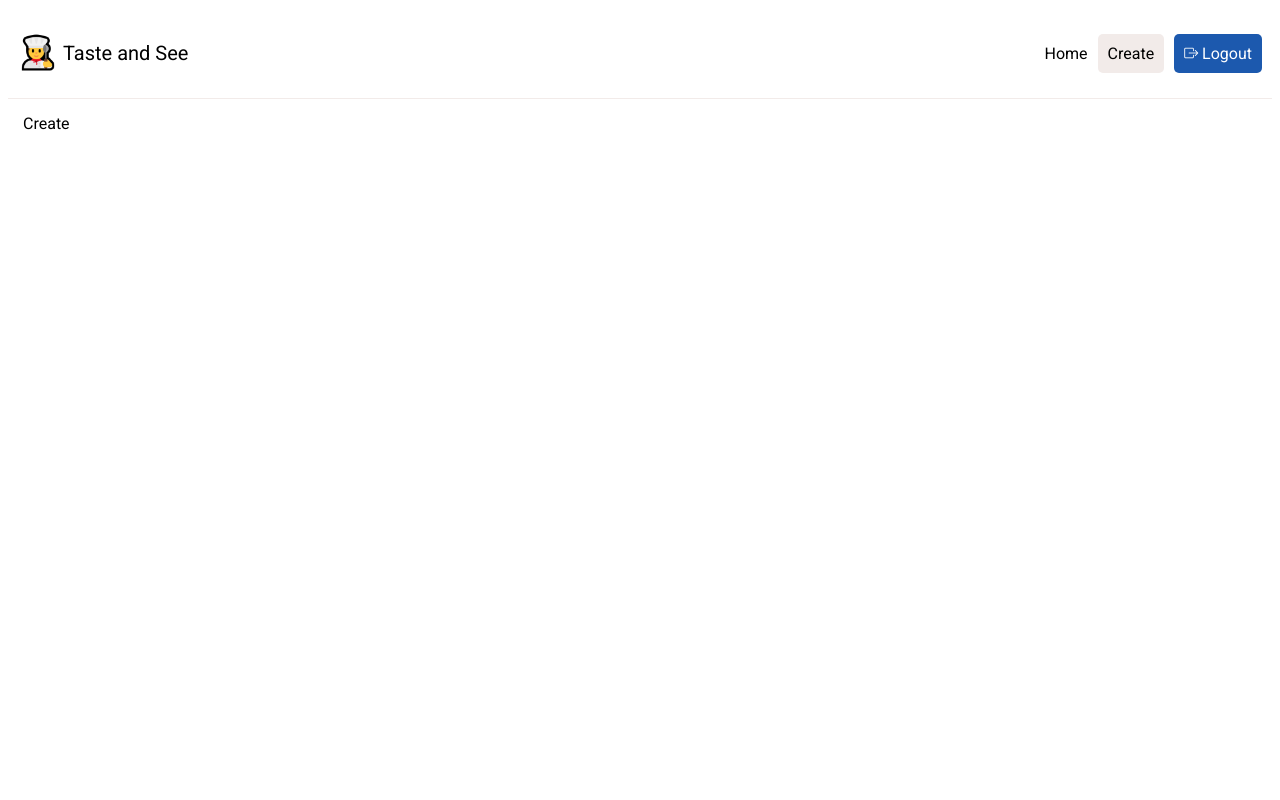
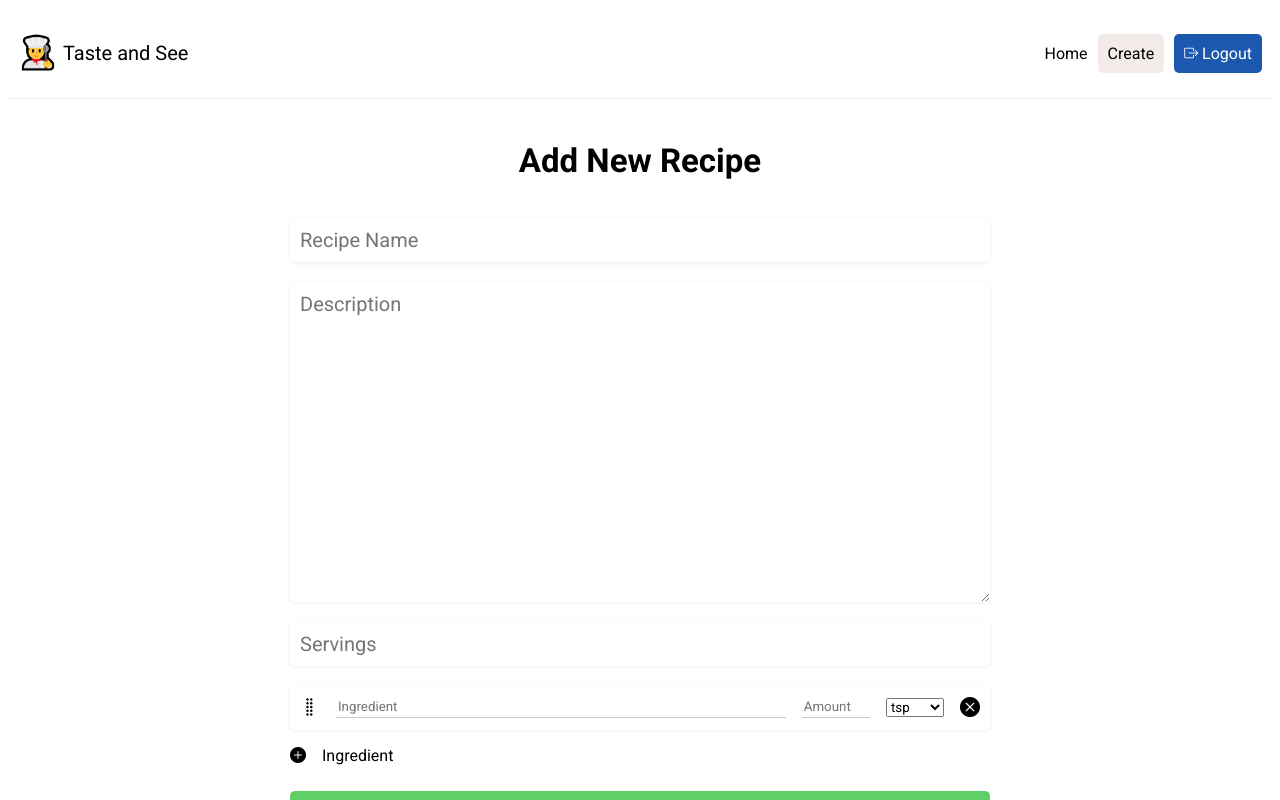
Before and after one commit to lruiz5/taste-and-see, a React (Create React App) app: page /create in a window 1280 px wide. Shown: the top 800 px of the page. Built offline with nearby package versions, Linux system fonts and the light colour scheme.

Commit message:
added page layout for creating a new recipe.
 crud ops not set up yet

```diff
--- a/package.json
+++ b/package.json
@@ -11,6 +11,7 @@
     "react-dom": "^18.2.0",
     "react-router-dom": "^6.9.0",
     "react-scripts": "5.0.1",
+    "react-toastify": "^9.1.2",
     "web-vitals": "^2.1.4"
   },
   "scripts": {
--- a/src/App.css
+++ b/src/App.css
@@ -1,51 +1,6 @@
 a{
   text-decoration: none;
   color: currentColor
-}
-
-/* Create Blog Post Component */
-.create .heading{
-  text-align: center;
-  font-size: 22px;
-  margin-top: 20px;
-}
-
-.createPost{
-  display: flex;
-  flex-direction: column;
-  max-width: 700px;
-  margin: 20px auto;
-}
-
-.createPost .title{
-  font-size: 20px;
-  margin: 10px 0px;
-  padding: 10px;
-  border-radius: 5px;
-  border: 0px;
-  box-shadow: #F2EBE9 0px 1px 4px;
-
-}
-
-.createPost .description{
-  font-size: 20px;
-  margin: 10px 0px;
-  padding: 10px;
-  border-radius: 5px;
-  border: 0px;
-  box-shadow: #F2EBE9 0px 1px 4px;
-  height: 300px;
-}
-
-.createPost button{
-  font-size: 18px;
-  margin: 10px 0px;
-  padding: 15px 20px;
-  background-color: #5FD068;
-  border: 0px;
-  border-radius: 5px;
-  color: #ffffff;
-  cursor: pointer;
 }
 
 
--- /dev/null
+++ b/src/components/IngredientInput.css
@@ -0,0 +1,41 @@
+
+
+  .ingredient-containter {
+    background: white;
+    padding: 16px;
+  }
+
+  i{
+    cursor: pointer;
+  }
+
+  input {
+    border: none;
+    border-bottom: 1px rgba(0, 0, 0, 0.2) solid;
+    transition: all 200ms;
+    padding-bottom: 0.2rem;
+  }
+
+  input:focus {
+    outline: none;
+    border-color: #FF5252;
+  }
+
+  .flex-horoz {
+    display: flex;
+    flex-direction: row;
+    margin: 16px 0;
+    align-items: center;
+  }
+  .flex-horoz>* { margin: 0 8px; }
+  .flex-horoz>*:first-child { margin: 0 8px 0 0; }
+  .flex-horoz>*:last-child { margin: 0 0 0 8px; }
+
+  .ingredient { margin: 16px 0; }
+  .ingredient>*:nth-child(1) { cursor: all-scroll; }
+  .ingredient>*:nth-child(2) { flex-grow: 10; width: 60px; }
+  .ingredient>*:nth-child(3) { flex-grow: 0.5; width: 45px; }
+  .ingredient>*:nth-child(4) { cursor: pointer; }
+  .ingredient input { flex-shrink: 1; }
+
+  .add-ingredients { cursor: pointer; }
--- /dev/null
+++ b/src/components/IngredientInput.js
@@ -0,0 +1,65 @@
+import { toast } from "react-toastify";
+import "./IngredientInput.css";
+
+export const IngredientInput = () => {
+  function removeItem(el) {
+    el.parentElement.remove();
+  }
+
+  function addItem() {
+    let child = document.createElement("div");
+    child.className = "ingredient flex-horoz";
+
+    let dragHandle = document.createElement("i");
+    dragHandle.className = "bi bi-grip-vertical";
+    child.appendChild(dragHandle);
+
+    let ingredient = document.createElement("input");
+    ingredient.type = "text";
+    ingredient.placeholder = "Ingredient";
+    child.appendChild(ingredient);
+
+    let amount = document.createElement("input");
+    amount.type = "text";
+    amount.placeholder = "Amount";
+    child.appendChild(amount);
+
+    let removeButton = document.createElement("i");
+    removeButton.className = "bi bi-x-circle-fill";
+    removeButton.onclick = function () {
+      removeItem(removeButton);
+    };
+    child.appendChild(removeButton);
+
+    let i = document.getElementById("ingredients");
+    i.insertBefore(child, i.lastElementChild);
+  }
+
+  return (
+    <div class="ingredient-container" id="ingredients">
+      <div class="ingredient flex-horoz">
+        <i class="bi bi-grip-vertical"></i>
+        <input type="text" placeholder="Ingredient" />
+        <input type="text" placeholder="Amount" />
+        <select>
+          <option value="tsp">tsp</option>
+          <option value="tbsp">tbsp</option>
+          <option value="mg">mg</option>
+          <option value="kg">kg</option>
+          <option value="oz">oz</option>
+          <option value="lb">lb</option>
+          <option value="g">g</option>
+          <option value="whole">whole</option>
+        </select>
+        <i
+          class="bi bi-x-circle-fill"
+          onClick={() => toast.error("You must have at least one ingredient.")}
+        ></i>
+      </div>
+      <div class="add-ingredients flex-horoz" onClick={() => addItem()}>
+        <i class="bi bi-plus-circle-fill"></i>
+        <div>Ingredient</div>
+      </div>
+    </div>
+  );
+};
--- a/src/components/index.js
+++ b/src/components/index.js
@@ -1,3 +1,4 @@
 export { Header } from "./Header";
 export { Footer } from "./Footer";
 export { RecipeCard } from "./RecipeCard";
+export { IngredientInput } from "./IngredientInput";
--- a/src/index.js
+++ b/src/index.js
@@ -1,5 +1,7 @@
 import React from "react";
 import ReactDOM from "react-dom/client";
+import "react-toastify/dist/ReactToastify.css";
+import { ToastContainer } from "react-toastify";
 import { BrowserRouter } from "react-router-dom";
 import "./index.css";
 import App from "./App";
@@ -9,6 +11,12 @@ root.render(
   <React.StrictMode>
     <BrowserRouter>
       <App />
+      <ToastContainer
+        closeButton={false}
+        position={"bottom-center"}
+        theme={"colored"}
+        autoClose={3000}
+      />
     </BrowserRouter>
   </React.StrictMode>
 );
--- /dev/null
+++ b/src/pages/Create.css
@@ -0,0 +1,54 @@
+/* Create Blog Post Component */
+.create .heading{
+  text-align: center;
+  font-size: 22px;
+  margin-top: 20px;
+}
+
+.createRecipe{
+  display: flex;
+  flex-direction: column;
+  max-width: 700px;
+  margin: 20px auto;
+}
+
+.createRecipe .textinput{
+  font-size: 20px;
+  margin: 10px 0px;
+  padding: 10px;
+  border-radius: 5px;
+  border: 0px;
+  box-shadow: #F2EBE9 0px 1px 4px;
+
+}
+
+.createRecipe .ingredient{
+    font-size: 20px;
+    margin: 10px 0px;
+    padding: 10px;
+    border-radius: 5px;
+    border: 0px;
+    box-shadow: #F2EBE9 0px 1px 4px;
+
+  }
+
+.createRecipe .description{
+  font-size: 20px;
+  margin: 10px 0px;
+  padding: 10px;
+  border-radius: 5px;
+  border: 0px;
+  box-shadow: #F2EBE9 0px 1px 4px;
+  height: 300px;
+}
+
+.createRecipe button{
+  font-size: 18px;
+  margin: 10px 0px;
+  padding: 15px 20px;
+  background-color: #5FD068;
+  border: 0px;
+  border-radius: 5px;
+  color: #ffffff;
+  cursor: pointer;
+}
--- a/src/pages/Create.js
+++ b/src/pages/Create.js
@@ -1,5 +1,43 @@
-import React from "react";
+import { IngredientInput } from "../components";
+import "./Create.css";
 
 export const Create = () => {
-  return <div>Create</div>;
+  return (
+    <section className="create">
+      <div className="heading">
+        <h1>Add New Recipe</h1>
+      </div>
+      <form className="createRecipe">
+        <input
+          type="text"
+          className="textinput"
+          name="name"
+          placeholder="Recipe Name"
+          maxLength={"50"}
+          required
+        />
+        <textarea
+          name="description"
+          className="description"
+          cols="30"
+          rows="10"
+          placeholder="Description"
+          maxLength={"500"}
+          required
+        ></textarea>
+        <input
+          type="text"
+          className="textinput"
+          name="servings"
+          placeholder="Servings"
+          maxLength={"3"}
+          required
+        />
+        <IngredientInput />
+        <button type="submit" className="submit">
+          Create
+        </button>
+      </form>
+    </section>
+  );
 };
```
Also changed, not shown: 1 other file (tests, documents, lock files or other folders).
